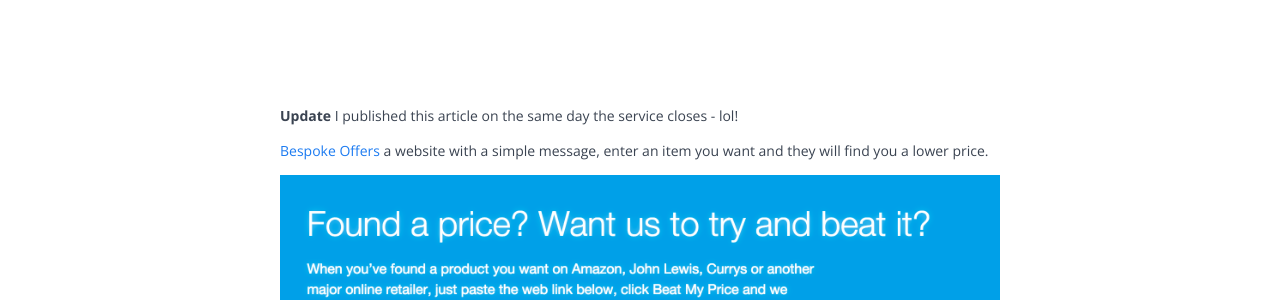
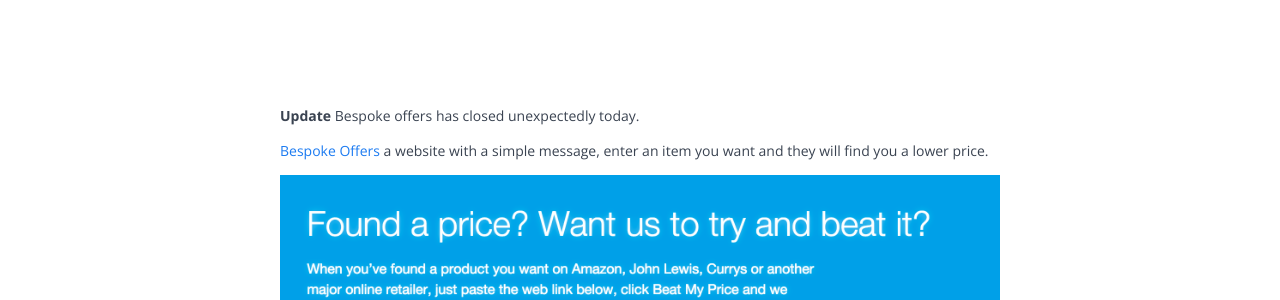
Before and after one commit to Pricehare/blog, a Jekyll site: the page built from _posts/2015-10-27-using-bespoke-offers.md, in a window 1280 px wide. Shown: the part 273-573 px from the top of the page. Built offline with Jekyll 4.4.1, drawn with Linux system fonts in a browser that asks for light colours; comment, search, counter and statistics services are not loaded.

Commit message:
Update 2015-10-27-using-bespoke-offers.md

```diff
--- a/_posts/2015-10-27-using-bespoke-offers.md
+++ b/_posts/2015-10-27-using-bespoke-offers.md
@@ -9,7 +9,7 @@
     Bespoke Offers
 ---
 
-**Update** I published this article on the same day the service closes - lol!
+**Update** Bespoke offers has closed unexpectedly today.
 
 [Bespoke Offers](https://www.bespokeoffers.co.uk) a website with a simple message, enter an item you want and they will find you a lower price.
 
```
